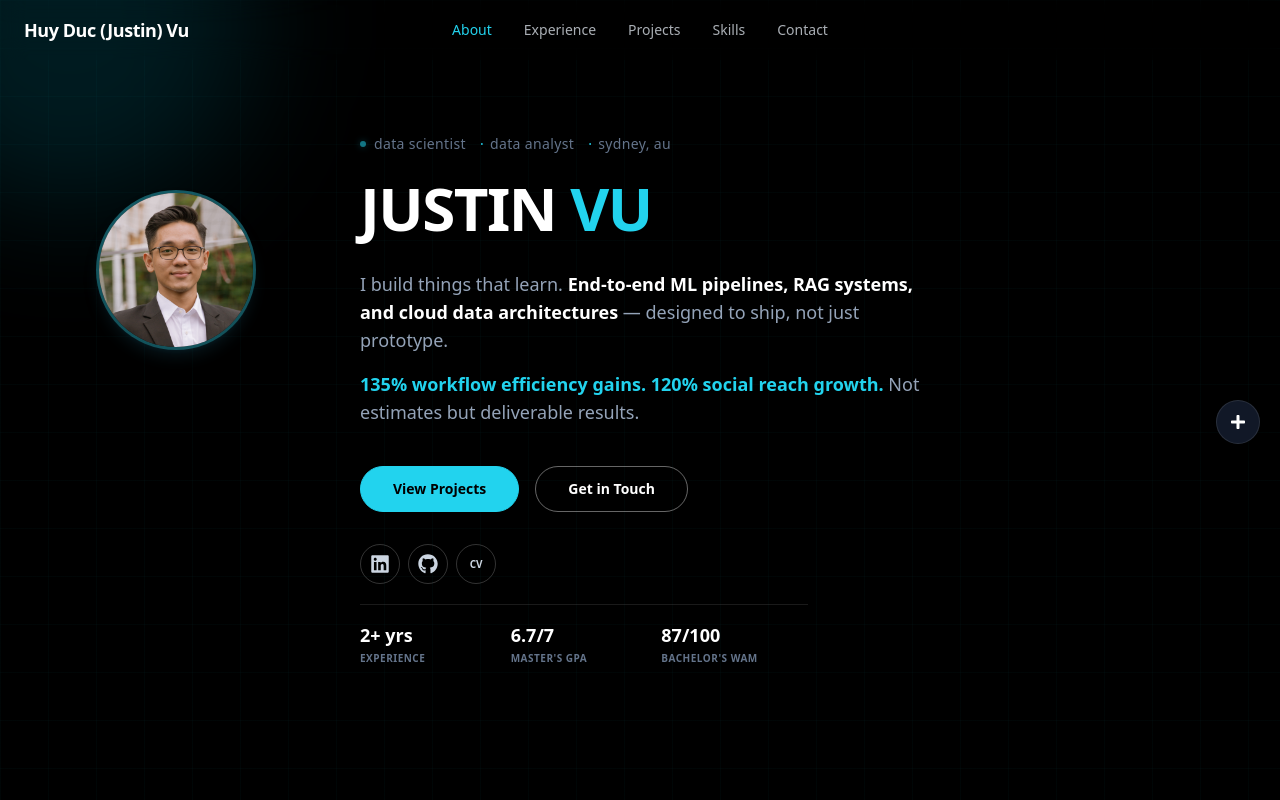
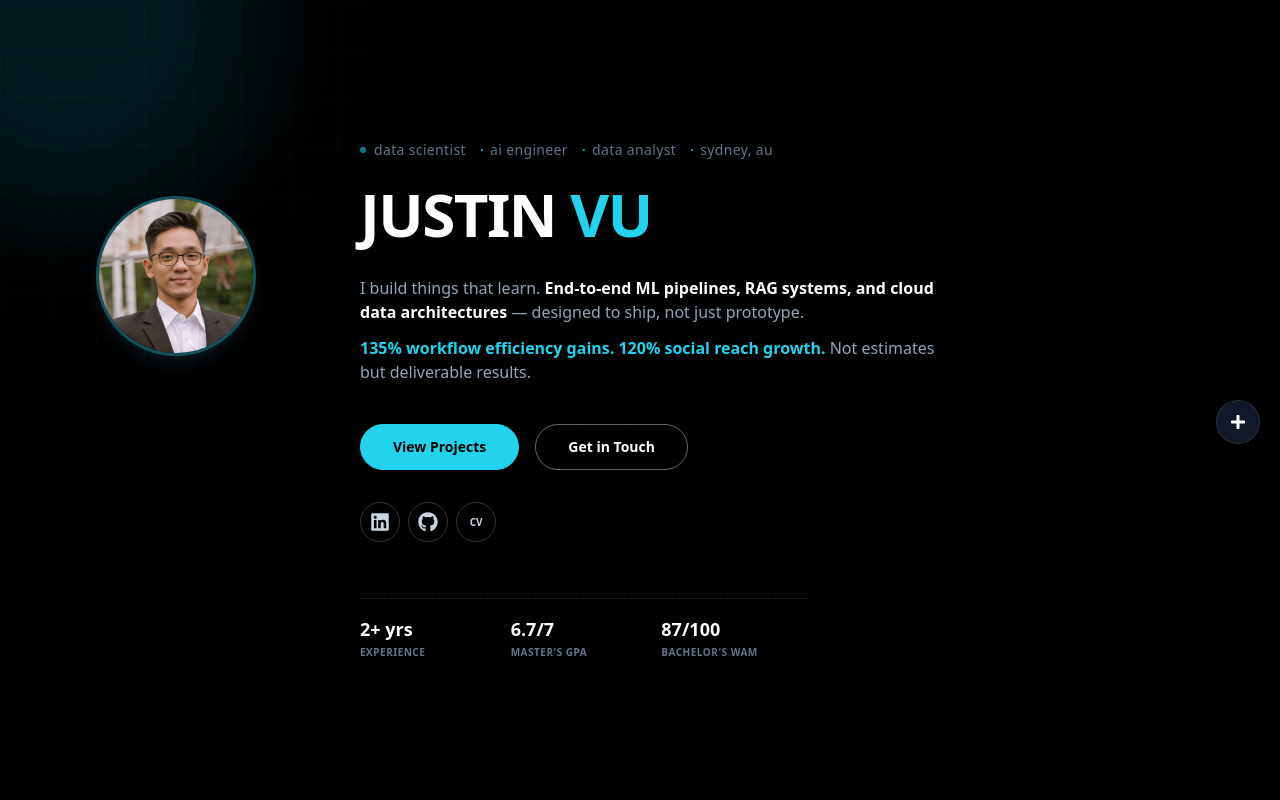
Before and after one commit to huyducv/huyducv.github.io, a React (Vite) app in the folder portfolio-react/: page / in a window 1280 px wide. Shown: the top 800 px of the page. Built offline with nearby package versions, Linux system fonts and the light colour scheme; the HTML template or start-up script is replaced by a standard one.

Commit message:
Refine About section

```diff
--- a/portfolio-react/src/components/Hero.jsx
+++ b/portfolio-react/src/components/Hero.jsx
@@ -100,7 +100,7 @@ export function Hero({ data }) {
               <span className="text-cyan-400">{data.headlineAccent}</span>
             </h1>
 
-            <div className="mt-8 max-w-xl space-y-4 text-base leading-relaxed sm:text-lg">
+            <div className="mt-8 max-w-xl space-y-3 text-sm leading-relaxed sm:text-base">
               <p>
                 <RichBioLine text={data.bioParagraph1} emphasisClass="text-white" />
               </p>
@@ -149,7 +149,7 @@ export function Hero({ data }) {
               })}
             </div>
 
-            <div className="mt-5 grid max-w-md grid-cols-3 gap-1 border-t border-white/10 pt-4">
+            <div className="mt-14 grid max-w-md grid-cols-3 gap-1 border-t border-white/10 pt-4">
               {data.stats.map((s) => (
                 <div key={s.label}>
                   <p className="text-base font-bold tabular-nums text-white sm:text-lg">{s.value}</p>
--- a/portfolio-react/src/components/Nav.jsx
+++ b/portfolio-react/src/components/Nav.jsx
@@ -8,8 +8,11 @@ const SOCIAL_ICONS = {
 
 export function Nav({ name, links, socials }) {
   const [active, setActive] = useState('#main')
+  const [navHidden, setNavHidden] = useState(true)
 
   useEffect(() => {
+    let hideTimer = null
+
     const navHeight = () =>
       document.querySelector('nav')?.getBoundingClientRect().height ?? 72
 
@@ -30,19 +33,43 @@ export function Nav({ name, links, socials }) {
       setActive(current)
     }
 
-    window.addEventListener('scroll', computeActive, { passive: true })
+    const onScroll = () => {
+      computeActive()
+
+      // Hide the bar when the page is at the very top.
+      if (window.scrollY <= 8) {
+        if (hideTimer) window.clearTimeout(hideTimer)
+        setNavHidden(true)
+        return
+      }
+
+      // Show when scrolling down, then hide shortly after the user stops.
+      setNavHidden(false)
+
+      if (hideTimer) window.clearTimeout(hideTimer)
+      hideTimer = window.setTimeout(() => {
+        setNavHidden(true)
+      }, 900)
+    }
+
+    window.addEventListener('scroll', onScroll, { passive: true })
     window.addEventListener('resize', computeActive)
     computeActive()
     const id = requestAnimationFrame(() => computeActive())
     return () => {
       cancelAnimationFrame(id)
-      window.removeEventListener('scroll', computeActive)
+      if (hideTimer) window.clearTimeout(hideTimer)
+      window.removeEventListener('scroll', onScroll)
       window.removeEventListener('resize', computeActive)
     }
   }, [])
 
   return (
-    <nav className="fixed top-0 left-0 right-0 z-50 flex items-center px-6 py-4 backdrop-blur-md">
+    <nav
+      className={`fixed top-0 left-0 right-0 z-50 flex items-center px-6 py-4 backdrop-blur-md transition-transform duration-300 ease-out ${
+        navHidden ? '-translate-y-full pointer-events-none' : 'translate-y-0 pointer-events-auto'
+      }`}
+    >
       <a
         href="#main"
         className="relative z-10 shrink-0 text-lg font-bold tracking-tight text-white transition hover:opacity-80"
--- a/portfolio-react/src/data/mockData.js
+++ b/portfolio-react/src/data/mockData.js
@@ -17,7 +17,7 @@ export const mockData = {
   hero: {
     photoUrl: profilePhotoUrl,
     name: 'Huy Duc Vu',
-    tagline: 'data scientist · data analyst · sydney, au',
+    tagline: 'data scientist · ai engineer · data analyst · sydney, au',
     headlinePrimary: 'JUSTIN',
     headlineAccent: 'VU',
     bioParagraph1:
```
Also changed, not shown: 1 other file (tests, documents, lock files or other folders).
